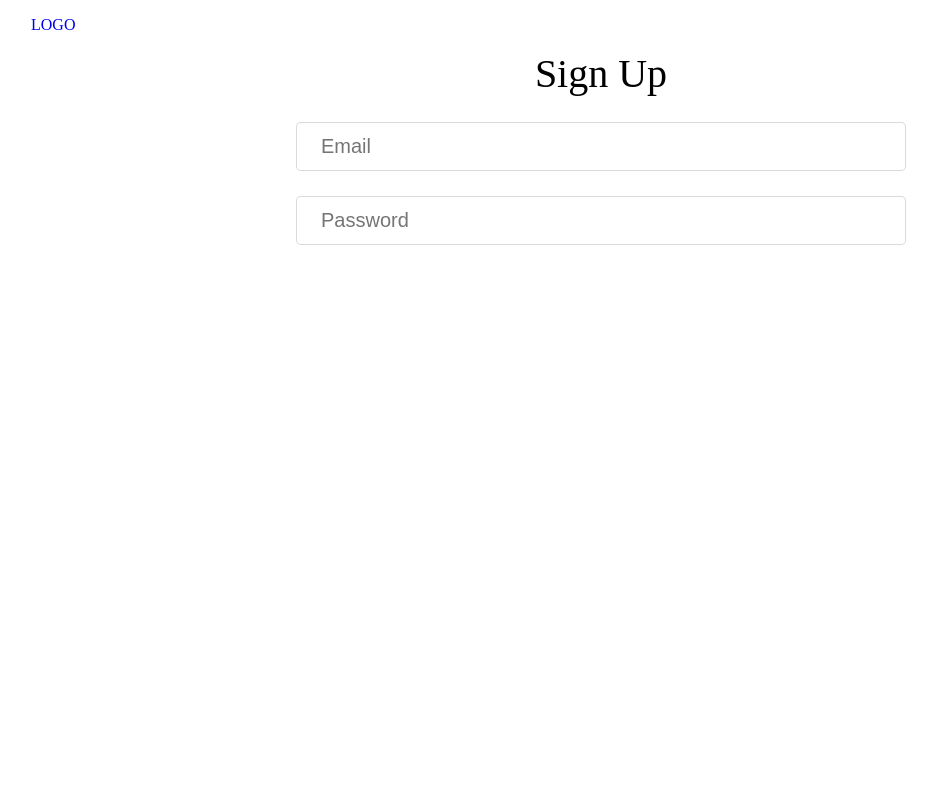
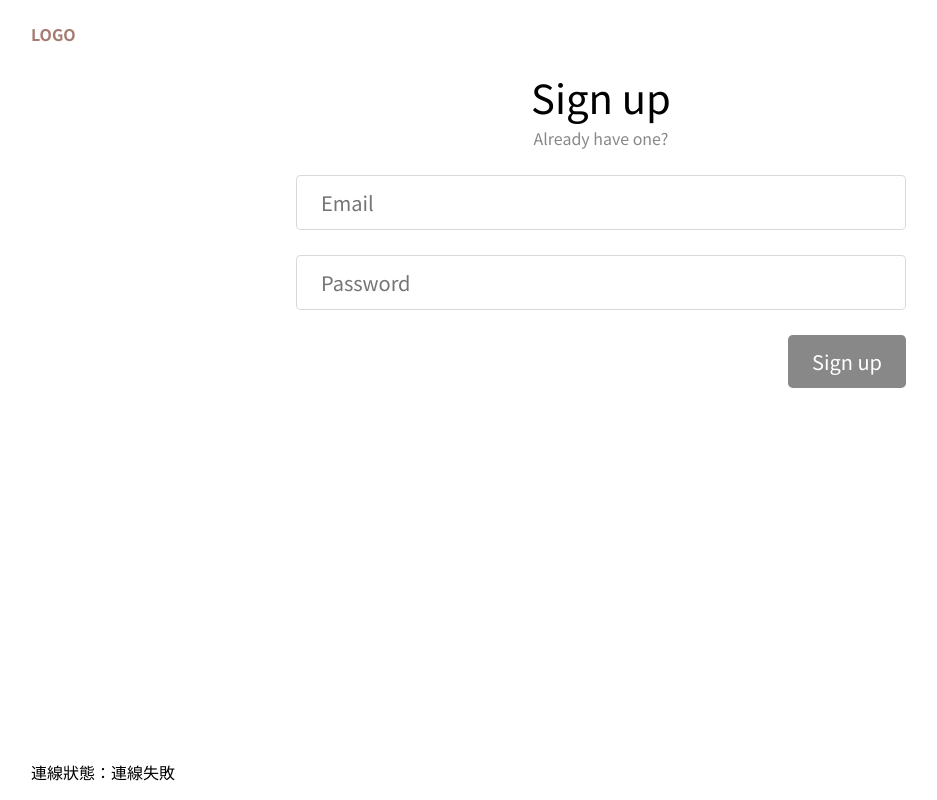
Before and after one commit to Kamaboko0126/xu-an-client, a Vue app: page /signup in a window 1280 px wide. Shown: the whole page, without its empty margins (39-976 px from the left). Built offline with nearby package versions, Linux system fonts and the light colour scheme; no server answers.

Commit message:
20231124-2

```diff
--- a/package.json
+++ b/package.json
@@ -8,6 +8,8 @@
     "lint": "vue-cli-service lint"
   },
   "dependencies": {
+    "@vuelidate/core": "^2.0.3",
+    "@vuelidate/validators": "^2.0.4",
     "axios": "^1.6.2",
     "core-js": "^3.8.3",
     "vue": "^3.2.13",
--- a/public/index.html
+++ b/public/index.html
@@ -16,3 +16,13 @@
     <!-- built files will be auto injected -->
   </body>
 </html>
+
+<style>
+  @import url('https://fonts.googleapis.com/css2?family=Poppins:wght@100;200;300;400;500;600;700;800;900&display=swap');
+  @import url('https://fonts.googleapis.com/css2?family=Noto+Sans+TC:wght@100;300;400;500;600;700;800;900&display=swap');
+
+  :root{
+    --main-color:#A67C72;
+    --main-hover-color:#996b5f;
+  }
+</style>
--- a/src/App.vue
+++ b/src/App.vue
@@ -1,14 +1,17 @@
 <template>
   <HeaderItem />
   <router-view />
+  <FooterItem />
 </template>
 
 <script>
 import HeaderItem from "./components/HeaderItem.vue";
+import FooterItem from "./components/FooterItem.vue";
 
 export default {
   components: {
     HeaderItem,
+    FooterItem,
   },
 };
 </script>
@@ -19,8 +22,9 @@ export default {
   padding: 0;
   box-sizing: border-box;
   text-decoration: none;
+  font-family: "Noto Sans TC", "Poppins", sans-serif;
 }
-a:visited{
+a:visited {
   color: #000;
 }
 </style>
--- /dev/null
+++ b/src/components/FooterItem.vue
@@ -0,0 +1,57 @@
+<template>
+  <footer>
+    <div class="container">
+      <HealthCheck />
+    </div>
+  </footer>
+</template>
+
+<script>
+import HealthCheck from "./HealthCheck.vue";
+
+export default {
+  components: {
+    HealthCheck,
+  },
+};
+</script>
+
+<style scoped>
+footer {
+  width: 100%;
+  position: absolute;
+  bottom: 0;
+  padding: 1rem 1.3rem;
+  display: flex;
+  align-items: center;
+  justify-content: center;
+}
+
+.container {
+  display: flex;
+  align-items: center;
+  justify-content: space-between;
+  width: 100%;
+}
+
+@media (min-width: 544px) {
+  .container {
+    max-width: 576px;
+  }
+}
+@media (min-width: 768px) {
+  .container {
+    max-width: 720px;
+  }
+}
+@media (min-width: 992px) {
+  .container {
+    max-width: 940px;
+  }
+}
+@media (min-width: 1200px) {
+  .container {
+    max-width: 1140px;
+  }
+}
+</style>
--- a/src/components/HeaderItem.vue
+++ b/src/components/HeaderItem.vue
@@ -29,15 +29,17 @@ export default {
       () => getRouter.path,
       (newPath) => {
         console.log(newPath);
-        if (newPath == "/") {
+        if (newPath !== "/") {
+          showLoginIcon.value = false;
+        } else {
           showLoginIcon.value = true;
-        } else {
-          showLoginIcon.value = false;
         }
       }
     );
 
-    return {};
+    return {
+      showLoginIcon,
+    };
   },
 };
 </script>
@@ -77,6 +79,12 @@ header {
   }
 }
 
+.logo{
+  line-height: 36px;
+  color: var(--main-color);
+  font-weight: bolder;
+}
+
 .nav-items {
   display: flex;
   align-items: center;
@@ -87,23 +95,24 @@ header {
   align-items: center;
   padding: 5px 0;
   cursor: pointer;
-  color: #888;
+  color: var(--main-color);
   transition: color 0.15s ease-in-out;
 }
 .person {
-  background: #888;
+  background: var(--main-color);
   border-radius: 50%;
   color: #fff;
   padding: 1px;
   transition: color 0.15s ease-in-out;
 }
 .person-text {
-  margin-left: 6px;
+  margin-left: 10px;
+  font-weight: bolder;
 }
 .nav-item:hover {
-  color: #000;
+  color: var(--main-hover-color);
 }
 .nav-item:hover i.person {
-  background: #000;
+  background: var(--main-hover-color);
 }
 </style>
--- a/src/components/ConnectApi.vue
+++ b/src/components/HealthCheck.vue
@@ -1,5 +1,5 @@
 <template>
-  <div>{{ isConnected ? "連線成功" : "連線失敗" }}</div>
+  <div>連線狀態：{{ isConnected ? "連線成功" : "連線失敗" }}</div>
 </template>
 
 <script>
--- a/src/components/HomePage.vue
+++ b/src/components/HomePage.vue
@@ -24,8 +24,9 @@ export default {
   align-items: center;
   justify-content: center;
   padding: 2.2rem 0;
-  background: #888;
+  background: var(--main-color);
   color: #fff;
+  text-align: center;
 }
 
 .banner div:nth-child(2) {
--- a/src/components/SignUpPage.vue
+++ b/src/components/SignUpPage.vue
@@ -2,9 +2,15 @@
   <div class="container">
     <div class="row">
       <div>
-        <div class="title">Sign Up</div>
+        <div class="title">Sign up</div>
+        <router-link to="/login"
+          ><div class="add-account">Already have one?</div></router-link
+        >
         <input type="text" v-model="email" placeholder="Email" />
         <input type="text" v-model="password" placeholder="Password" />
+        <div class="button-container">
+          <button>Sign up</button>
+        </div>
       </div>
     </div>
   </div>
@@ -62,7 +68,7 @@ export default {
   color: #666;
 }
 
-input {
+input[type="text"] {
   padding: 0.75rem 1.5rem;
   font-size: 1.25rem;
   border-radius: 0.3rem;
@@ -72,4 +78,26 @@ input {
   width: 100%;
   margin-top: 25px;
 }
+
+button {
+  color: #fff;
+  background: #888;
+  cursor: pointer;
+  border-radius: 0.3rem;
+  padding: 0.75rem 1.5rem;
+  font-size: 1.25rem;
+  border: none;
+  margin-top: 25px;
+  transition: background 0.15s ease-in-out;
+}
+
+button:hover {
+  background: #666;
+}
+
+.button-container{
+  display: flex;
+  align-items: center;
+  justify-content: end;
+}
 </style>
```
Also changed, not shown: 2 other files (tests, documents, lock files or other folders).
